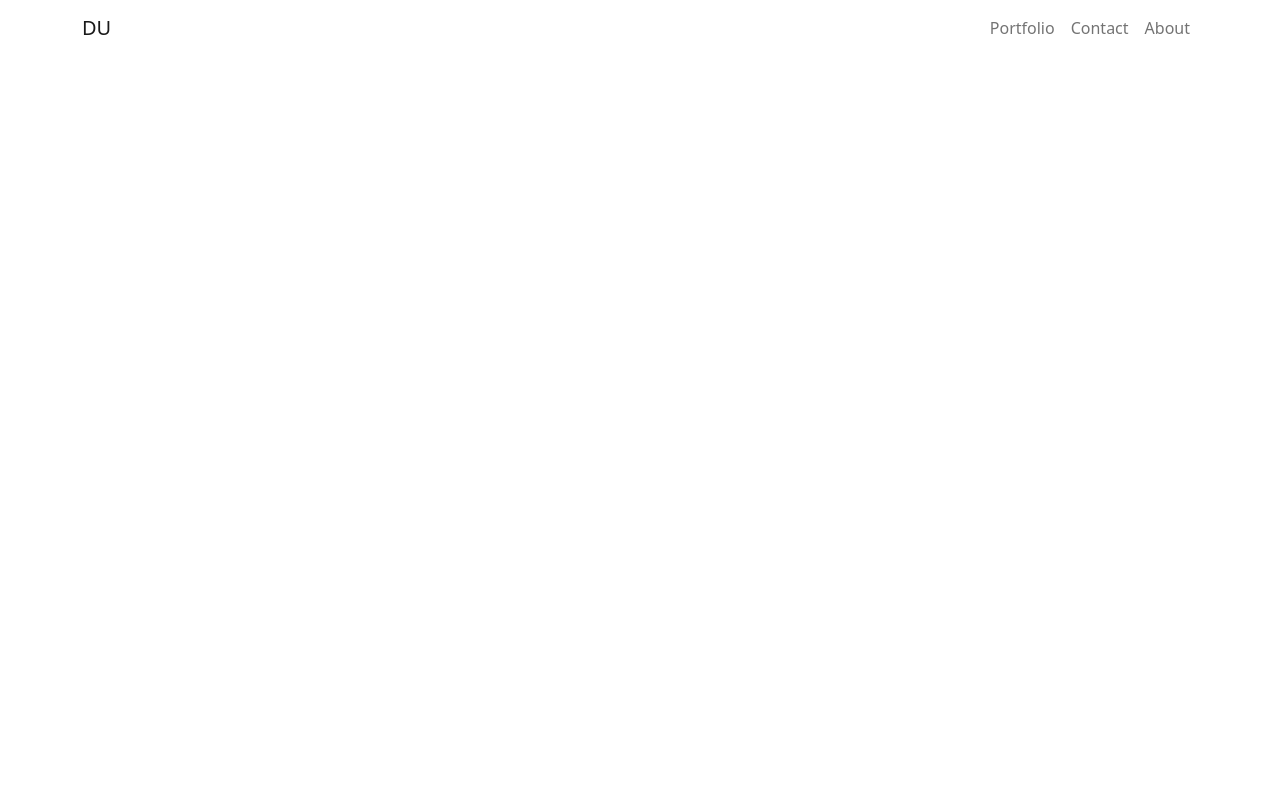
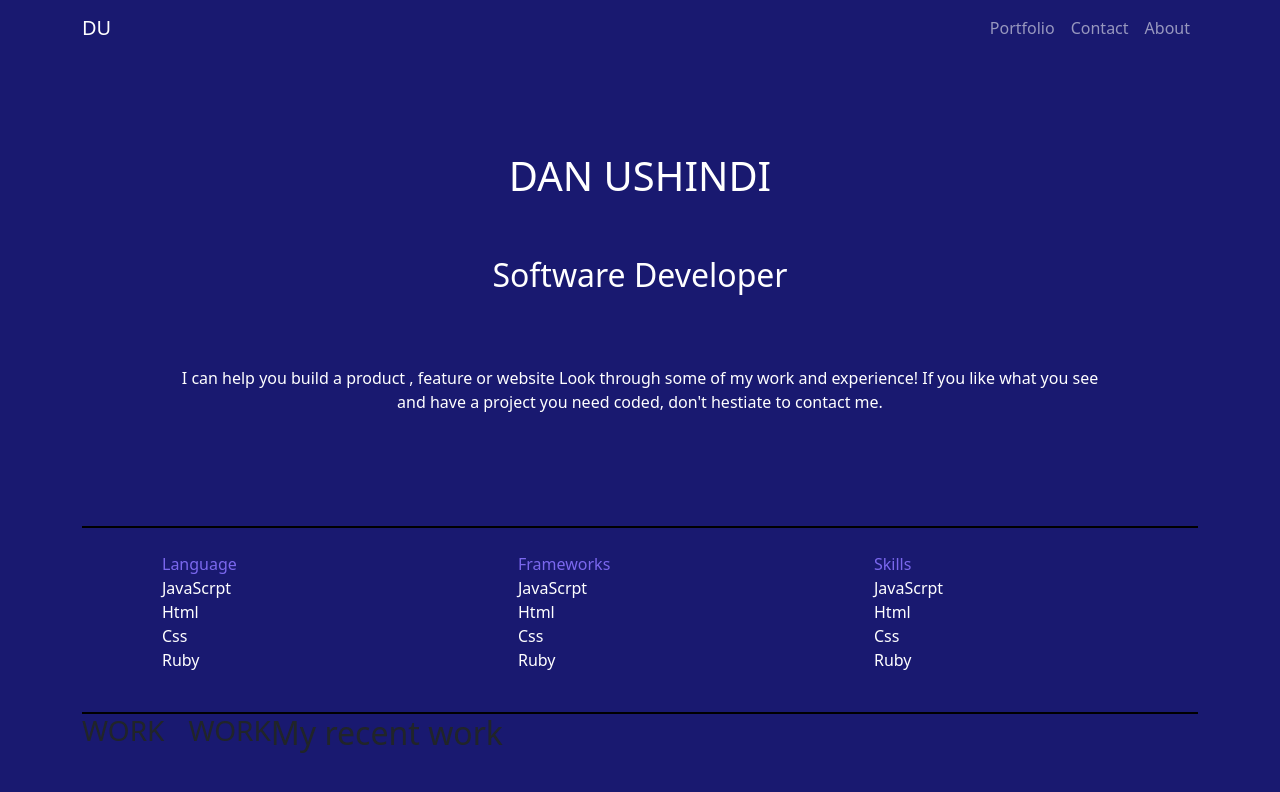
Before and after one commit to DanUshindi/boostrap, a plain HTML site: page index.html in a window 1280 px wide. Drawn offline with nearby package versions, Linux system fonts and the light colour scheme.

Commit message:
Create an html and css file

```diff
--- a/index.html
+++ b/index.html
@@ -10,7 +10,7 @@
 </head>
 <body>
   <div class="container">
-    <nav class="navbar navbar-expand-md navbar-light">
+    <nav class="navbar navbar-expand-sm navbar-dark">
       <a href="#" class="navbar-brand text-center">DU</a>
       <button class="navbar-toggler"
       type="button"
@@ -22,12 +22,12 @@
         <span class="navbar-toggler-icon"></span>
       </button>
       <div class="collapse navbar-collapse" id="toggleMobileMenu">
-        <ul class="navbar-nav ms-auto">
+        <ul class=" navbar-nav ms-auto ">
           <li>
-            <a class="nav-link" href="#">Portfolio</a>
+            <a class="nav-link " href="#">Portfolio</a>
           </li>
           <li>
-            <a class="nav-link" href="#">Contact</a>
+            <a class="nav-link " href="#">Contact</a>
           </li>
           <li>
             <a class="nav-link" href="#">About</a>
@@ -35,6 +35,55 @@
         </ul>
       </div>
     </nav>
+    <section class="section1 d-flex justify-content-center p-5 ">
+      <h1 class="name text-center p-5">DAN USHINDI</h1>
+      <h2 class="text-center pb-3">Software Developer</h2>
+      <p class="itm  text-center p-5 bo">I can help you build a product ,
+        feature or website Look through some of my work and experience!
+        If you like what you see and have a project you need coded, don't
+        hestiate to contact me.
+      </p>
+    </section>
+    <section class="language d-flex justify-content-center">
+      <ul class="container row">
+        <li class="col p-4">
+          <ul>
+            <li class="title ">Language</li>
+            <li class="text-white">JavaScrpt</li>
+            <li class="text-white">Html</li>
+            <li class="text-white">Css</li>
+            <li class="text-white">Ruby</li>
+
+          </ul>
+        </li>
+        <li class="col p-4">
+          <ul>
+            <li class="title">Frameworks</li>
+            <li class="text-white">JavaScrpt</li>
+            <li class="text-white" >Html</li>
+            <li class="text-white">Css</li>
+            <li class="text-white">Ruby</li>
+          </ul>
+        </li>
+        <li class="col p-4">
+          <ul>
+            <li class="title">Skills</li>
+            <li class="text-white">JavaScrpt</li>
+            <li class="text-white">Html</li>
+            <li class="text-white">Css</li>
+            <li class="text-white">Ruby</li>
+          </ul>
+        </li>
+      </ul>
+    </section>
+    <section class="d-flex ">
+      <div class="prjc-bloc row">
+        <h3 class="col">WORK</h3>
+        <h3 class="col">WORK</h3>
+      </div>
+      <h2 class="text-left">My recent work</h2>
+    </section>
+
   </div>
 </body>
 <script src="https://cdn.jsdelivr.net/npm/bootstrap@5.0.2/dist/js/bootstrap.bundle.min.js" integrity="sha384-MrcW6ZMFYlzcLA8Nl+NtUVF0sA7MsXsP1UyJoMp4YLEuNSfAP+JcXn/tWtIaxVXM" crossorigin="anonymous"></script>
--- a/style.css
+++ b/style.css
@@ -0,0 +1,22 @@
+body {
+  background: midnightblue;
+}
+
+.section1 {
+  flex-direction: column;
+  color: white;
+  border-bottom: 2px solid black;
+}
+
+li {
+  list-style: none;
+}
+
+.title {
+  color:mediumslateblue;
+  font-weight: 400;
+}
+
+.language {
+  border-bottom: 2px solid black;
+}
```
